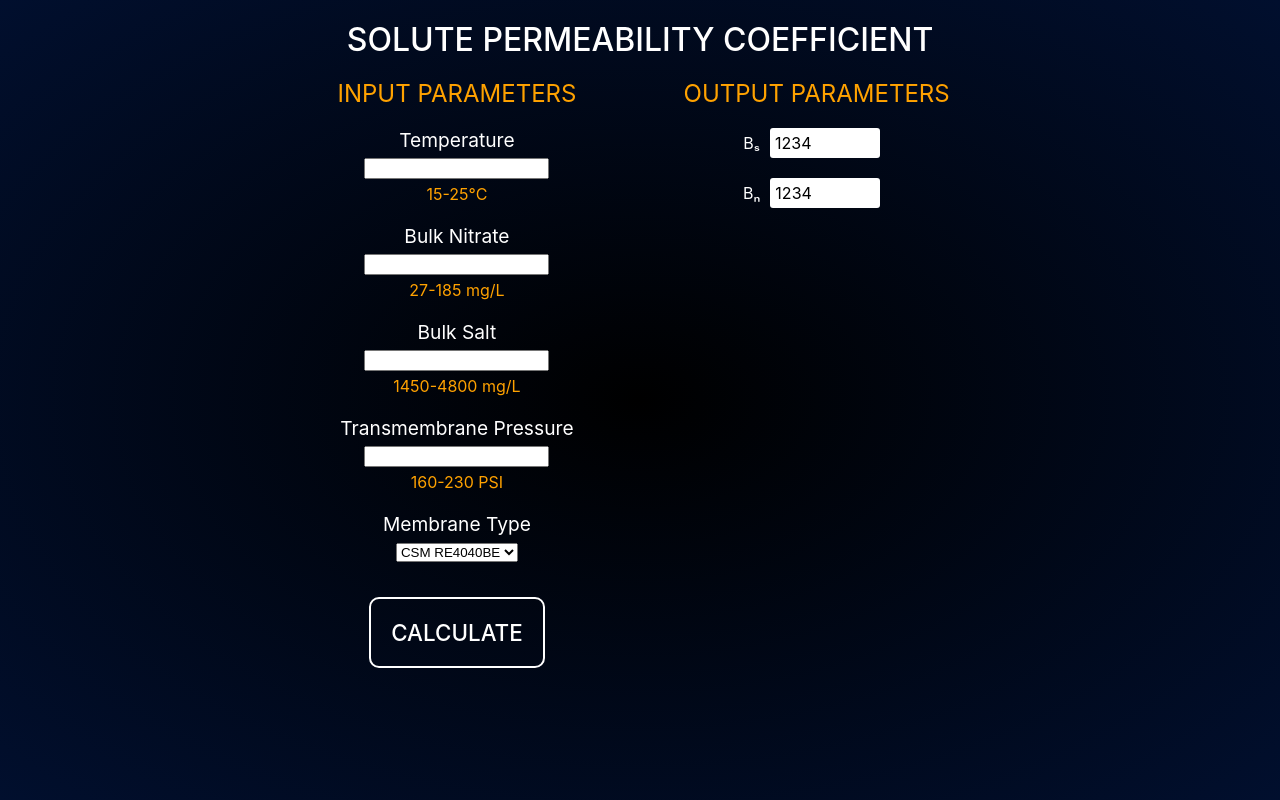
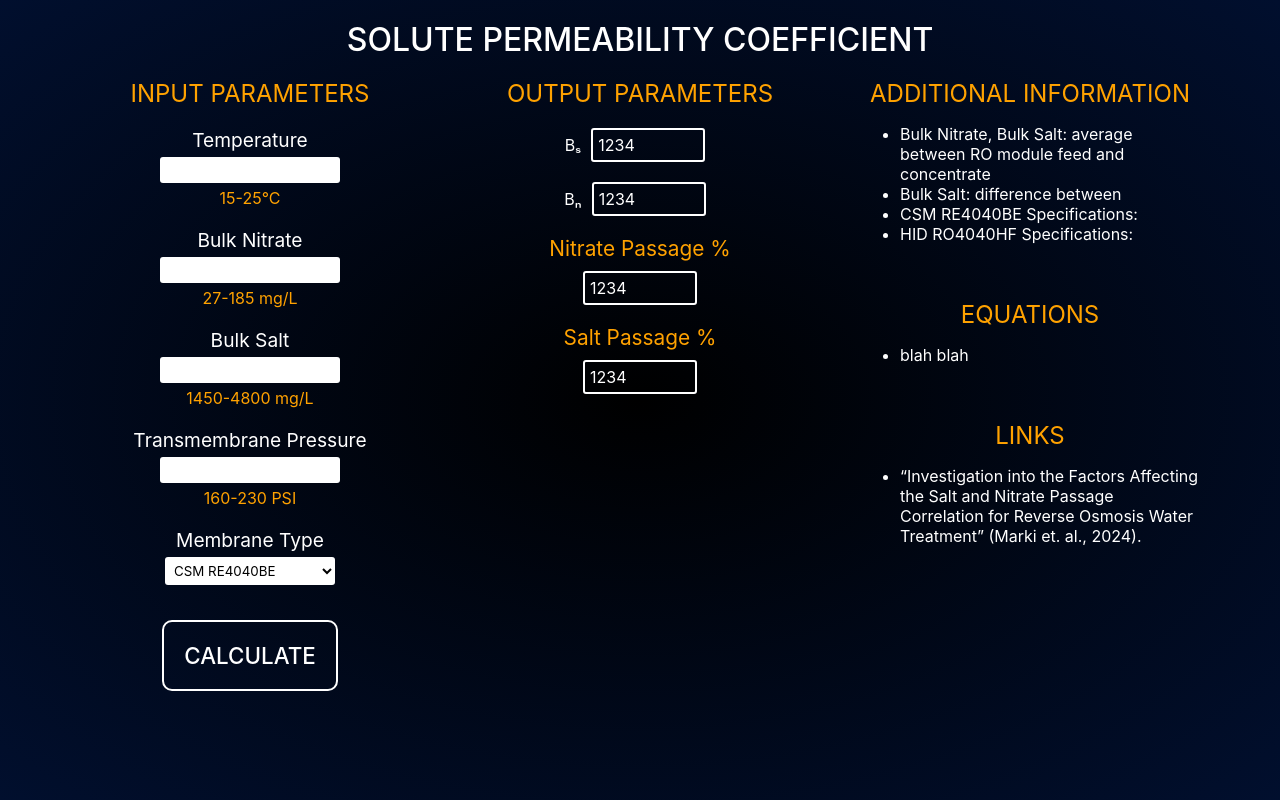
Before and after one commit to michaelbunte/polysep_web_widgets, a React (Create React App) app in the folder webtools-client/: page / in a window 1280 px wide. Built offline with nearby package versions, Linux system fonts and the light colour scheme.

Commit message:
base formatting

```diff
--- a/webtools-client/src/App.js
+++ b/webtools-client/src/App.js
@@ -1,12 +1,21 @@
 import logo from './logo.svg';
 import './App.css';
+
+const font_family = "-apple-system, BlinkMacSystemFont, 'Segoe UI', 'Roboto', 'Oxygen', 'Ubuntu', 'Cantarell', 'Fira Sans', 'Droid Sans', 'Helvetica Neue', sans-serif";
+const input_style = {
+  fontFamily: font_family,
+  width: "170px",
+  background: "white",
+  color: "black",
+  padding: "5px",
+  borderRadius: "3px",
+  border: "none"
+};
 
 function InputComponent({
   upper_text,
   lower_text
 }) {
-
-
   return (
     <div style={{
       display: "flex",
@@ -23,7 +32,8 @@ function InputComponent({
       <div style={{
         padding: "5px"
       }}>
-        <input type="text" name="name" />
+        <input style={input_style}
+          type="text" name="name" />
       </div>
       <div style={{
         color: "#ffa200",
@@ -52,7 +62,7 @@ function MembraneSelect() {
       <div style={{
         padding: "5px"
       }}>
-        <select value="ZZZ">
+        <select value="ZZZ" style={input_style}>
           <option value="CSM RE4040BE">CSM RE4040BE</option>
           <option value="HID RO4040HF">HID RO4040HF</option>
         </select>
@@ -61,7 +71,7 @@ function MembraneSelect() {
   )
 }
 
-function SideComponent({ outer_text, inner_text }) {
+function TextSideComponent({ outer_text, inner_text }) {
   return (
     <div style={{
       display: "flex",
@@ -72,11 +82,41 @@ function SideComponent({ outer_text, inner_text }) {
       </div>
       <div style={{
         width: "100px",
-        background: "white",
-        color: "black",
+        background: "rgba(0,0,0,0)",
+        color: "white",
         padding: "5px",
         margin: "10px",
-        borderRadius: "3px"
+        borderRadius: "3px",
+        border: "2px solid white"
+      }}>
+        {inner_text}
+      </div>
+    </div>
+  );
+}
+
+function TextTopComponent({ outer_text, inner_text }) {
+  return (
+    <div style={{
+      display: "flex",
+      flexDirection: "column",
+      alignItems: "center",
+      marginTop: "10px"
+    }}>
+      <div style={{
+        color: "#ffa200",
+        fontSize: "1.3rem"
+      }}>
+        {outer_text}
+      </div>
+      <div style={{
+        width: "100px",
+        background: "rgba(0,0,0,0)",
+        color: "white",
+        padding: "5px",
+        margin: "10px",
+        borderRadius: "3px",
+        border: "2px solid white"
       }}>
         {inner_text}
       </div>
@@ -85,8 +125,8 @@ function SideComponent({ outer_text, inner_text }) {
 }
 
 
+function App() {
 
-function App() {
   const category_style = {
     color: "#ffa200",
     fontSize: "1.5rem",
@@ -97,7 +137,9 @@ function App() {
   const inner_column_style = {
     display: "flex",
     flexDirection: "column",
-    alignItems: "center"
+    alignItems: "center",
+    width: "340px",
+    // border: "10px red solid"
   };
 
   const calculate_button_style = {
@@ -110,7 +152,7 @@ function App() {
     fontSize: "1.4rem",
     borderRadius: "10px",
     fontWeight: "500",
-    fontFamily: "-apple-system, BlinkMacSystemFont, 'Segoe UI', 'Roboto', 'Oxygen', 'Ubuntu', 'Cantarell', 'Fira Sans', 'Droid Sans', 'Helvetica Neue', sans-serif",
+    fontFamily: font_family
   }
 
   return (
@@ -130,11 +172,12 @@ function App() {
         }}>
           SOLUTE PERMEABILITY COEFFICIENT
         </div>
-
+        <div style={{ margin: "0px 30px" }}>
           <div style={{
             display: "flex",
             justifyContent: "center",
-          gap: "100px"
+            gap: "50px",
+            flexWrap: "wrap"
           }}
           >
 
@@ -147,7 +190,7 @@ function App() {
               <InputComponent upper_text="Bulk Salt" lower_text="1450-4800 mg/L" />
               <InputComponent upper_text="Transmembrane Pressure" lower_text="160-230 PSI" />
               <MembraneSelect />
-            <button style={calculate_button_style}>
+              <button style={calculate_button_style} onClick={()=>{console.log("clicked")}}>
                 CALCULATE
               </button>
             </div>
@@ -156,8 +199,33 @@ function App() {
               <div style={category_style}>
                 OUTPUT PARAMETERS
               </div>
-            <SideComponent outer_text={"Bₛ"} inner_text={"1234"} />
-            <SideComponent outer_text={"Bₙ"} inner_text={"1234"} />
+              <TextSideComponent outer_text={"Bₛ"} inner_text={"1234"} />
+              <TextSideComponent outer_text={"Bₙ"} inner_text={"1234"} />
+              <TextTopComponent outer_text={"Nitrate Passage %"} inner_text={"1234"} />
+              <TextTopComponent outer_text={"Salt Passage %"} inner_text={"1234"} />
+            </div>
+
+            <div style={inner_column_style}>
+              <div style={{ color: "white" }}>
+                <div style={category_style}> ADDITIONAL INFORMATION </div>
+                <ul>
+                  <li>Bulk Nitrate, Bulk Salt: average between RO module feed and concentrate</li>
+                  <li>Bulk Salt: difference between</li>
+                  <li>CSM RE4040BE Specifications:</li>
+                  <li>HID RO4040HF Specifications:</li>
+                </ul>
+                <div style={{ height: "40px" }} />
+                <div style={category_style}> EQUATIONS </div>
+                <ul>
+                  <li>blah blah</li>
+                </ul>
+                <div style={{ height: "40px" }} />
+                <div style={category_style}> LINKS </div>
+                <ul>
+                  <li>“Investigation into the Factors Affecting the Salt and Nitrate Passage Correlation for Reverse Osmosis Water Treatment” (Marki et. al., 2024). </li>
+                </ul>
+              </div>
+            </div>
           </div>
         </div>
       </div>
```
Lines whose indentation alone changed are shown as unchanged.
